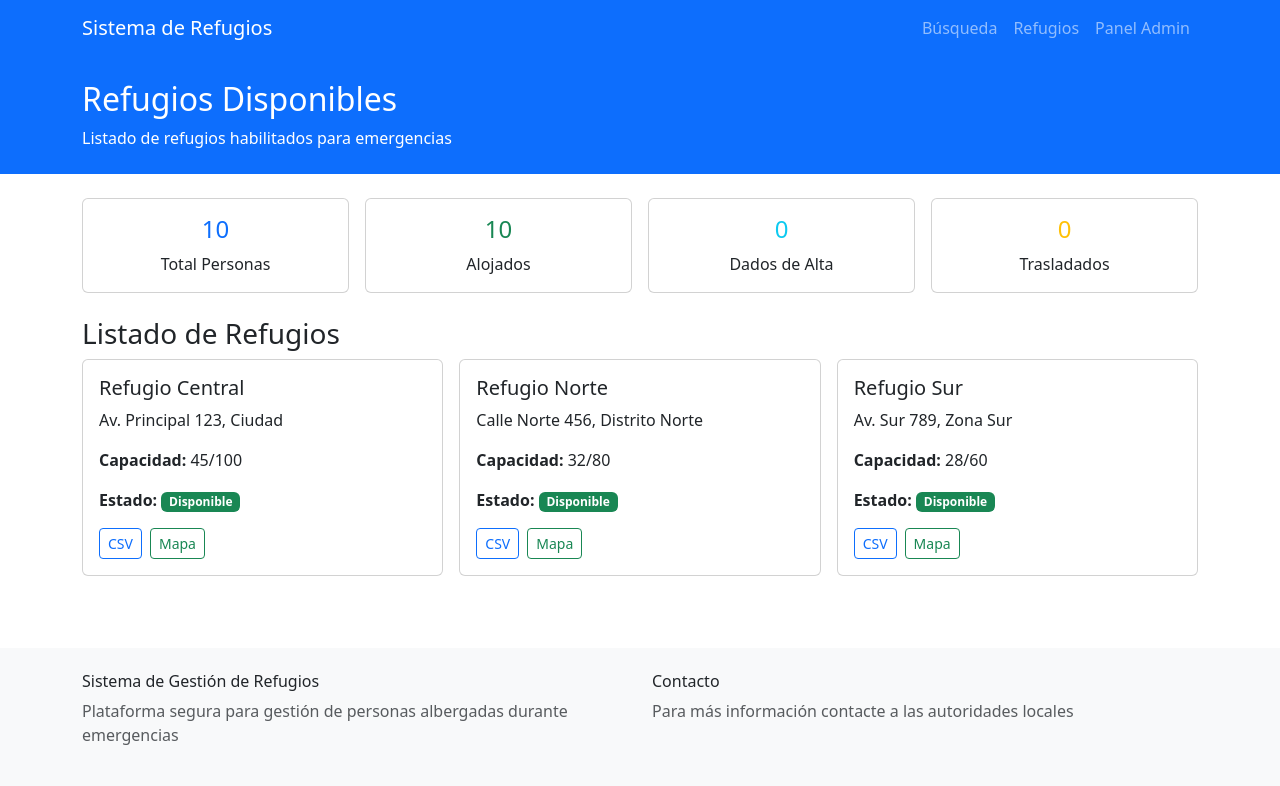
After one commit to itteamlxs/shelter_management, a PHP site: page /shelter.php in a window 1280 px wide. The commit adds this page. Shown: the top 786 px of the page. Run offline with PHP 8.4, Linux system fonts and the light colour scheme; data comes from the database, SQL or seed files in the repository.

Commit message:
separando catlogo de refugios

```diff
--- /dev/null
+++ b/shelter.php
@@ -0,0 +1,131 @@
+<?php
+require_once 'config/database.php';
+
+try {
+    $stmt = $pdo->query('SELECT * FROM vw_public_estadisticas');
+    $stats = $stmt->fetch();
+} catch (Exception $e) {
+    $stats = ['total_personas' => 0, 'total_alojados' => 0, 'total_dados_alta' => 0, 'total_trasladados' => 0];
+}
+
+try {
+    $stmt = $pdo->query('SELECT * FROM vw_public_refugios ORDER BY nombre_refugio');
+    $refugios = $stmt->fetchAll();
+} catch (Exception $e) {
+    $refugios = [];
+}
+?>
+<!DOCTYPE html>
+<html lang="es">
+<head>
+    <meta charset="UTF-8">
+    <meta name="viewport" content="width=device-width, initial-scale=1.0">
+    <title>Refugios Disponibles - Sistema de Refugios</title>
+    <link href="https://cdn.jsdelivr.net/npm/bootstrap@5.3.0/dist/css/bootstrap.min.css" rel="stylesheet">
+</head>
+<body>
+    <nav class="navbar navbar-expand-lg navbar-dark bg-primary">
+        <div class="container">
+            <a class="navbar-brand" href="index.php">Sistema de Refugios</a>
+            <div class="navbar-nav ms-auto">
+                <a class="nav-link" href="index.php">Búsqueda</a>
+                <a class="nav-link" href="shelter.php">Refugios</a>
+                <a class="nav-link" href="#admin">Panel Admin</a>
+            </div>
+        </div>
+    </nav>
+
+    <header class="bg-primary text-white py-4">
+        <div class="container">
+            <div class="row">
+                <div class="col-lg-8">
+                    <h1 class="h2">Refugios Disponibles</h1>
+                    <p class="mb-0">Listado de refugios habilitados para emergencias</p>
+                </div>
+            </div>
+        </div>
+    </header>
+
+    <section class="py-4">
+        <div class="container">
+            <div class="row g-3 mb-4">
+                <div class="col-md-3">
+                    <div class="card text-center h-100">
+                        <div class="card-body">
+                            <h4 class="text-primary"><?= $stats['total_personas'] ?? 0 ?></h4>
+                            <p class="card-text">Total Personas</p>
+                        </div>
+                    </div>
+                </div>
+                <div class="col-md-3">
+                    <div class="card text-center h-100">
+                        <div class="card-body">
+                            <h4 class="text-success"><?= $stats['total_alojados'] ?? 0 ?></h4>
+                            <p class="card-text">Alojados</p>
+                        </div>
+                    </div>
+                </div>
+                <div class="col-md-3">
+                    <div class="card text-center h-100">
+                        <div class="card-body">
+                            <h4 class="text-info"><?= $stats['total_dados_alta'] ?? 0 ?></h4>
+                            <p class="card-text">Dados de Alta</p>
+                        </div>
+                    </div>
+                </div>
+                <div class="col-md-3">
+                    <div class="card text-center h-100">
+                        <div class="card-body">
+                            <h4 class="text-warning"><?= $stats['total_trasladados'] ?? 0 ?></h4>
+                            <p class="card-text">Trasladados</p>
+                        </div>
+                    </div>
+                </div>
+            </div>
+
+            <h3>Listado de Refugios</h3>
+            <div class="row g-3">
+                <?php foreach ($refugios as $refugio): ?>
+                    <div class="col-md-6 col-lg-4">
+                        <div class="card h-100">
+                            <div class="card-body">
+                                <h5 class="card-title"><?= htmlspecialchars($refugio['nombre_refugio']) ?></h5>
+                                <p class="card-text"><?= htmlspecialchars($refugio['ubicacion']) ?></p>
+                                <p><strong>Capacidad:</strong> <?= $refugio['capacidad_ocupada'] ?>/<?= $refugio['capacidad_maxima'] ?></p>
+                                <p><strong>Estado:</strong>
+                                    <span class="badge <?= $refugio['estado'] == 'Disponible' ? 'bg-success' : 'bg-danger' ?>">
+                                        <?= htmlspecialchars($refugio['estado']) ?>
+                                    </span>
+                                </p>
+                                <div class="d-flex gap-2">
+                                    <a href="export.php?refugio=<?= $refugio['refugio_id'] ?>&format=csv" class="btn btn-sm btn-outline-primary">CSV</a>
+                                    <?php if ($refugio['lat'] && $refugio['lng']): ?>
+                                        <a href="https://maps.google.com/?q=<?= $refugio['lat'] ?>,<?= $refugio['lng'] ?>" target="_blank" class="btn btn-sm btn-outline-success">Mapa</a>
+                                    <?php endif; ?>
+                                </div>
+                            </div>
+                        </div>
+                    </div>
+                <?php endforeach; ?>
+            </div>
+        </div>
+    </section>
+
+    <footer class="bg-light py-4 mt-5">
+        <div class="container">
+            <div class="row">
+                <div class="col-md-6">
+                    <h6>Sistema de Gestión de Refugios</h6>
+                    <p class="text-muted">Plataforma segura para gestión de personas albergadas durante emergencias</p>
+                </div>
+                <div class="col-md-6">
+                    <h6>Contacto</h6>
+                    <p class="text-muted">Para más información contacte a las autoridades locales</p>
+                </div>
+            </div>
+        </div>
+    </footer>
+
+    <script src="https://cdn.jsdelivr.net/npm/bootstrap@5.3.0/dist/js/bootstrap.bundle.min.js"></script>
+</body>
+</html>
```
Also changed, not shown: index.php (+2 -29 lines).
